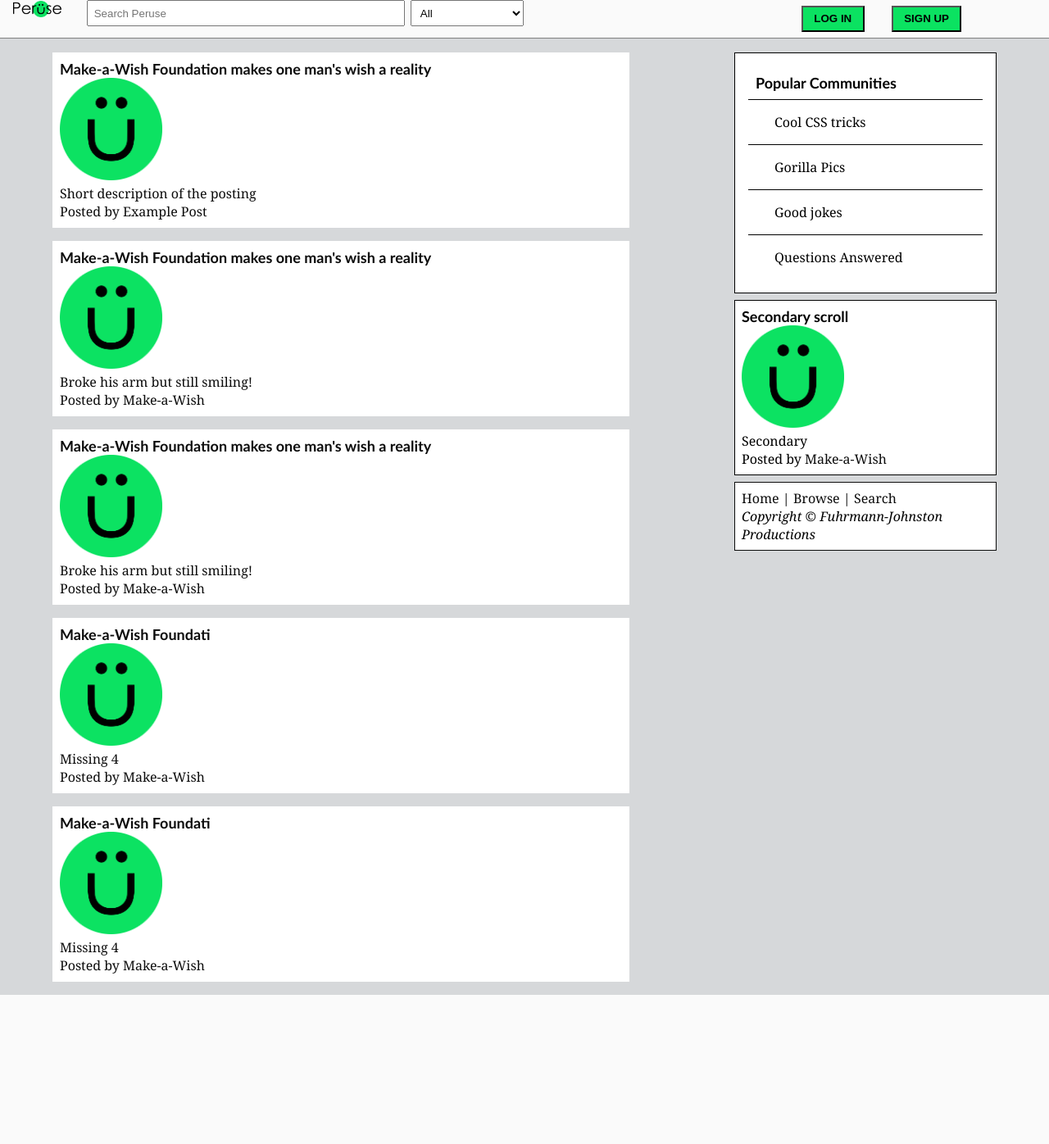
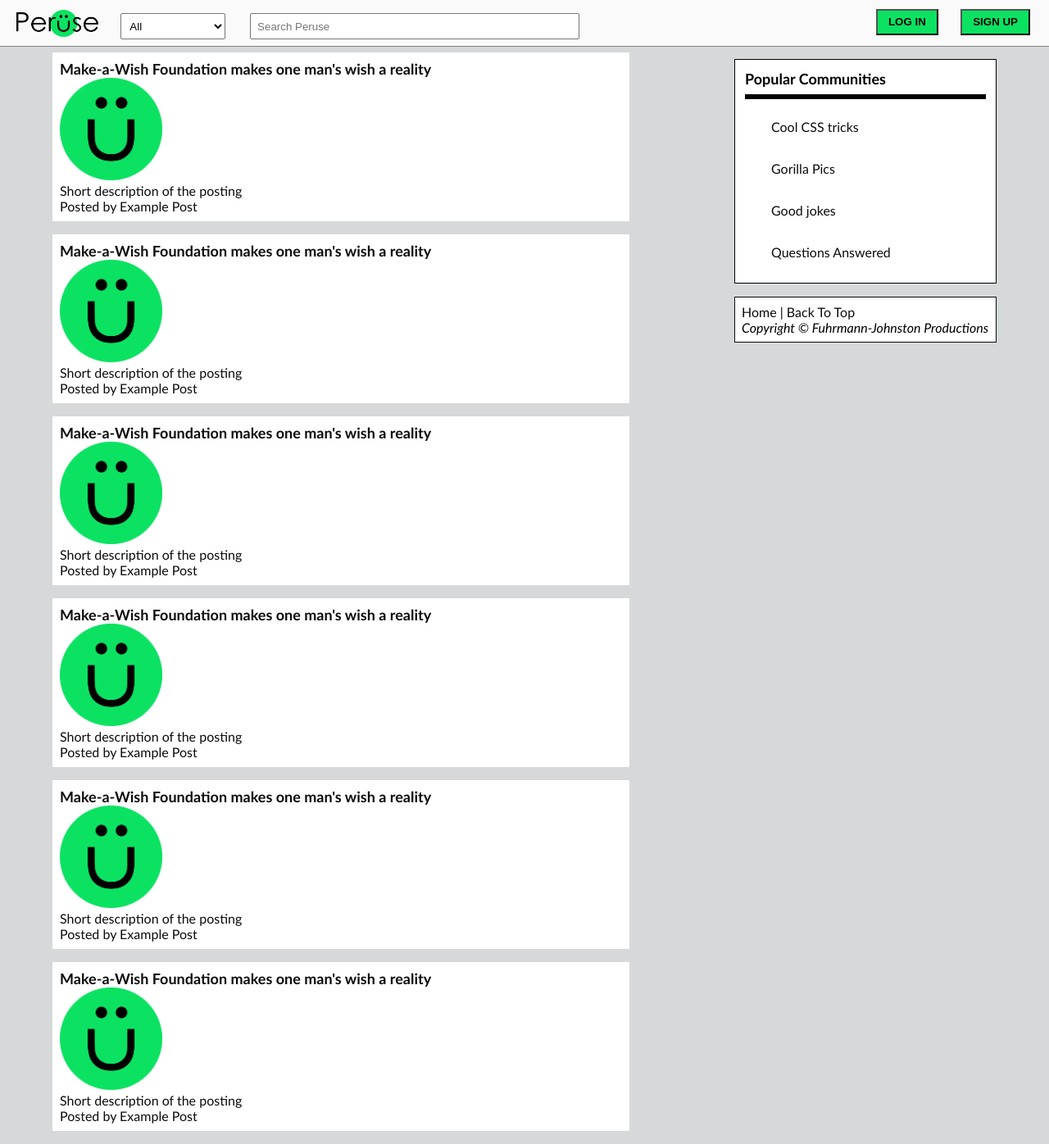
Before and after one commit to hansfuhr/360_Peruse, a PHP site: page / in a window 1280 px wide. Shown: the whole page at 82% size. Before the commit the page ends 1214 px from the top, so only its background shows below. Run offline with PHP 8.4, Linux system fonts and the light colour scheme.

Commit message:
index done

```diff
--- a/css/index.css
+++ b/css/index.css
@@ -1,51 +1,3 @@
-header{
-	position: fixed;
-	color: rgb(44, 41, 41);
-	background-color: #fafafa;
-	top: 0;
-	z-index: 1;
-	border-bottom: 0.5pt solid grey;
-}
-
-#logo:hover{
-	border: 1pt solid black;
-}
-
-.footer{
-	position: sticky;
-	border: solid 1pt #0c0c0c;
-	background-color: white;
-	margin-left: 4em;
-	margin-right: 4em;
-	padding: 0.5em;
-	user-select: none;
-}
-
-.sticky{
-	position: fixed;
-	top: 0;
-}
-
-h1, h2, h3, nav, footer{
-	font-family: "Trebuchet MS", "Lucida Grande", Tahoma, sans-serif;
-}
-
-section, footer{
-	padding: 0.5em;
-}
-
-.main {
-	flex: 65%;
-}
-
-.secondary {
-	flex: 35%;
-}
-
-.row {
-	display: flex;
-}
-
 h1{
 	font-size: 1.5em;
 }
@@ -54,44 +6,73 @@ h2{
 	font-size: 0.75em;
 }
 
-h3, nav{
+h3{
 	font-size: 1.125em;
 }
 
 body{
-	font-family: Georgia, 'Times New Roman', Times, serif;
-	font-size: 100%;
+	font-family: "Trebuchet MS", "Lucida Grande", Tahoma, sans-serif;
 	background-color: #d6d8da;
-	padding-top: 4em;
+	display: flex;
 }
 
-a:link{
-	text-decoration: none;
-	color: #0c0c0c;
+/* header styles */
+header {
+	position: fixed;
+	width: 100%;
+	background-color: #FAFAFA;
+	top: 0;
+	border-bottom: 0.5pt solid grey;
+	height: 3em;
+	padding: 0.25em;
 }
 
-a{
-	color: black;
+#logo {
+	float: left;
+	width: 100px;
+	margin-top: 0.5em;
+	margin-left: 1em;
 }
 
-.post{
+#signup-btn, #login-btn {
+	float: right;
+	display: inline-block;
+	text-align: center;
+	text-decoration: none;
+	padding: 0.5em 1em;
+	margin-right: 2em;
+	margin-top: 0.5em;
+	font-weight: 900;
+	background-color: rgb(11, 226, 97);
+}
+
+#feed-select {
+	width: 10vw;
+	margin-top: 1.5vh;
+	margin-left: 2em;
+	padding: 0.5em;
+}
+
+#search-bar {
+	margin-left: 2em;
+	padding: 0.5em;
+	width: 30vw;
+}
+/* end of header styles */
+
+main {
+	margin-top: 3em;
+	flex: 65%;
+	margin-bottom: 1em;
+}
+
+.post {
 	border: solid 1pt #0c0c0c00;
-	margin-bottom: 1em;
+	margin-top: 1em;
 	background-color: white;
 	margin-left: 4em;
 	margin-right: 4em;
 	padding: 0.5em;
-}
-
-.staticpost{
-	text-decoration: none;
-	border: solid 1pt black;
-	margin-bottom: 0.5em;
-	background-color: white;
-	margin-left: 4em;
-	margin-right: 4em;
-	padding: 0.5em;
-	user-select: none;
 }
 
 .post:hover{
@@ -99,35 +80,27 @@ a{
 	border: solid 1pt black;
 }
 
-.Author:hover{
-	text-decoration: underline;
-
+#secondary {
+	margin-top: 7vh;
+	flex: 35%;
+	overflow: hidden;
 }
 
-.span{
-	display: inline-block;
-	padding-top: 1em;
-	padding-bottom: 1em;
-	font-size: 70%;
+#recommended-block {
+	text-decoration: none;
+	border: solid 1pt black;
+	background-color: white;
+	margin: 1em 4em;
+	padding: 0.75em;
+	user-select: none;
 }
 
-h3{
-	font-weight: bold;
+hr {
+	border: solid;
 }
 
-.comment{
-	padding-left: 1em;
-	border-left: solid 1pt black;
-	padding-top: 0.5em;
-	padding-bottom: 0.5em;
-}
-
-input:required {
-	border: 1.5px solid black;
-}
-
-.list{
-	padding: 0.5em;
+.text-link:hover{
+	text-decoration: underline;
 }
 
 ul{
@@ -135,57 +108,24 @@ ul{
 }
 
 li{
-	border-top: solid 0.5pt black;
 	padding-top: 1em;
 	padding-bottom: 1em;
 	padding-left: 2em;
 }
 
-#popular{
+footer {
+	border: solid 1pt #0c0c0c;
+	background-color: white;
+	margin-left: 4em;
+	margin-right: 4em;
 	padding: 0.5em;
+}
+
+a {
 	color: black;
 }
 
-.topnav{
-	overflow: hidden;
-	margin-left: 1em;
-	margin-right: 5em;
+a:link{
+	text-decoration: none;
+	color: #0c0c0c;
 }
-
-.topnav input[type=button]{
-	float: right;
-	display: block;
-	text-align: center;
-	text-decoration: none;
-
-	padding: 0.5em;
-	padding-right: 1em;
-	padding-left: 1em;
-	margin: 0.5em;
-	margin-right: 2em;
-	font-weight: 900;
-	background-color: rgb(11, 226, 97);
-	color: rgb(0, 3, 2);
-
-}
-
-.topnav input[type=text]{
-	margin-left: 2em;
-	padding: 0.5em;
-	padding-right: 15em;
-}
-
-.topnav input:hover{
-	border: 1pt solid black;
-}
-
-.staticpost input{
-	margin-left: 0.5em;
-	margin-top: 1em;
-	margin-bottom: 1em;
-}
-
-.topnav select{
-	margin-left: 0.25em;
-	padding: 0.5em;
-}
--- a/index.html
+++ b/index.html
@@ -9,20 +9,17 @@
 
 <body>
 	<header>
-		<div class="topnav">
-			<a href="index.html"><img width="5%" src="images/logo_trans.png" alt="Peruse logo"></a>
-			<input type="text" id="searchbar" placeholder="Search Peruse">
-			<select>
+		<a href="index.html"><img id="logo" src="images/logo_trans.png" alt="Peruse logo"></a>
+		<select id="feed-select">
 			<option>All</option>
 			<option>Popular</option>
 			<option>Top Communities</option>
 		</select>
-			<a href="signup.html"><input type="button" value="SIGN UP"></a>
-			<a href="login.html"><input type="button" value="LOG IN"></a>
-		</div>
+		<input type="text" id="search-bar" placeholder="Search Peruse">
+		<a href="signup.html"><input id="signup-btn" type="button" value="SIGN UP"></a>
+		<a href="login.html"><input id="login-btn" type="button" value="LOG IN"></a>
 	</header>
-	<div class="row">
-		<div class="main">
+	<main>
 		<a href="post.html">
 			<div class="post">
 				<h3>Make-a-Wish Foundation makes one man's wish a reality</h3>
@@ -38,9 +35,9 @@
 				<h3>Make-a-Wish Foundation makes one man's wish a reality</h3>
 				<figure>
 					<img width="125em" src="images/logo_small.png" alt="Ice crystals on a branch">
-						<figcaption><span class="byline">Broke his arm but still smiling!</span></figcaption>
+					<figcaption><span class="byline">Short description of the posting</span></figcaption>
 				</figure>
-					<p>Posted by <a class="Author" href="https://ca.linkedin.com/in/daulton-baird-37004a177">Make-a-Wish</a></p>
+				<p>Posted by <a class="Author" href="https://ca.linkedin.com/in/daulton-baird-37004a177">Example Post</a></p>
 			</div>
 		</a>
 		<a href="post.html">
@@ -48,60 +45,59 @@
 				<h3>Make-a-Wish Foundation makes one man's wish a reality</h3>
 				<figure>
 					<img width="125em" src="images/logo_small.png" alt="Ice crystals on a branch">
-						<figcaption><span class="byline">Broke his arm but still smiling!</span></figcaption>
+					<figcaption><span class="byline">Short description of the posting</span></figcaption>
 				</figure>
-					<p>Posted by <a class="Author" href="https://ca.linkedin.com/in/daulton-baird-37004a177">Make-a-Wish</a></p>
+				<p>Posted by <a class="Author" href="https://ca.linkedin.com/in/daulton-baird-37004a177">Example Post</a></p>
 			</div>
 		</a>
 		<a href="post.html">
 			<div class="post">
-					<h3>Make-a-Wish Foundati</h3>
+				<h3>Make-a-Wish Foundation makes one man's wish a reality</h3>
 				<figure>
 					<img width="125em" src="images/logo_small.png" alt="Ice crystals on a branch">
-                    <figcaption><span class="byline">Missing 4</span></figcaption>
+					<figcaption><span class="byline">Short description of the posting</span></figcaption>
 				</figure>
-                Posted by <a class="Author" href="https://ca.linkedin.com/in/daulton-baird-37004a177">Make-a-Wish</a>
+				<p>Posted by <a class="Author" href="https://ca.linkedin.com/in/daulton-baird-37004a177">Example Post</a></p>
 			</div>
 		</a>
 		<a href="post.html">
 			<div class="post">
-					<h3>Make-a-Wish Foundati</h3>
+				<h3>Make-a-Wish Foundation makes one man's wish a reality</h3>
 				<figure>
 					<img width="125em" src="images/logo_small.png" alt="Ice crystals on a branch">
-                    <figcaption><span class="byline">Missing 4</span></figcaption>
+					<figcaption><span class="byline">Short description of the posting</span></figcaption>
 				</figure>
-                Posted by <a class="Author" href="https://ca.linkedin.com/in/daulton-baird-37004a177">Make-a-Wish</a>
+				<p>Posted by <a class="Author" href="https://ca.linkedin.com/in/daulton-baird-37004a177">Example Post</a></p>
 			</div>
 		</a>
+		<a href="post.html">
+			<div class="post">
+				<h3>Make-a-Wish Foundation makes one man's wish a reality</h3>
+				<figure>
+					<img width="125em" src="images/logo_small.png" alt="Ice crystals on a branch">
+					<figcaption><span class="byline">Short description of the posting</span></figcaption>
+				</figure>
+				<p>Posted by <a class="Author" href="https://ca.linkedin.com/in/daulton-baird-37004a177">Example Post</a></p>
 			</div>
-			<a href="post.html">
-				<div class="secondary">
-					<div class="staticpost">
-						<div class="list">
+		</a>
+	</main>
+	<section id="secondary">
+		<div id="recommended-block">
 			<h3 id="popular">Popular Communities</h3>
+			<hr />
 			<ul>
-							<li><a class="Author">Cool CSS tricks</a></li>
-							<li><a class="Author">Gorilla Pics</a></li>
-							<li><a class="Author">Good jokes</a></li>
-							<li><a class="Author">Questions Answered</a></li>
+				<li><a href="commmunity.html" class="text-link">Cool CSS tricks</a></li>
+				<li><a href="commmunity.html" class="text-link">Gorilla Pics</a></li>
+				<li><a href="commmunity.html" class="text-link">Good jokes</a></li>
+				<li><a href="commmunity.html" class="text-link">Questions Answered</a></li>
 			</ul>
 		</div>
-					</div>
-					<div class="staticpost">
-						<h3>Secondary scroll</h3>
-						<figure>
-							<img width="125em" src="images/logo_small.png" alt="Ice crystals on a branch">
-							<figcaption><span class="byline">Secondary </span></figcaption>
-						</figure>
-						<p>Posted by <a class="Author" href="https://ca.linkedin.com/in/daulton-baird-37004a177">Make-a-Wish</a></p>
-					</div>
-					<div class="footer" id="myFooter">
-						<a href ="#">Home</a> | <a href ="#">Browse</a> | <a href ="#">Search</a>
-						<br>
+
+		<footer>
+			<a href ="index.html">Home</a> | <a href ="#main">Back To Top</a>
+			<br />
 			<i>Copyright &copy; Fuhrmann-Johnston Productions</i>
-					</div>
-				</div>
-			</a>
-		</div>
+		</footer>
+	</section>
 </body>
 </html>
```
Also changed, not shown: css/post.css (added, +20 -0 lines). Lines whose indentation alone changed are shown as unchanged.
